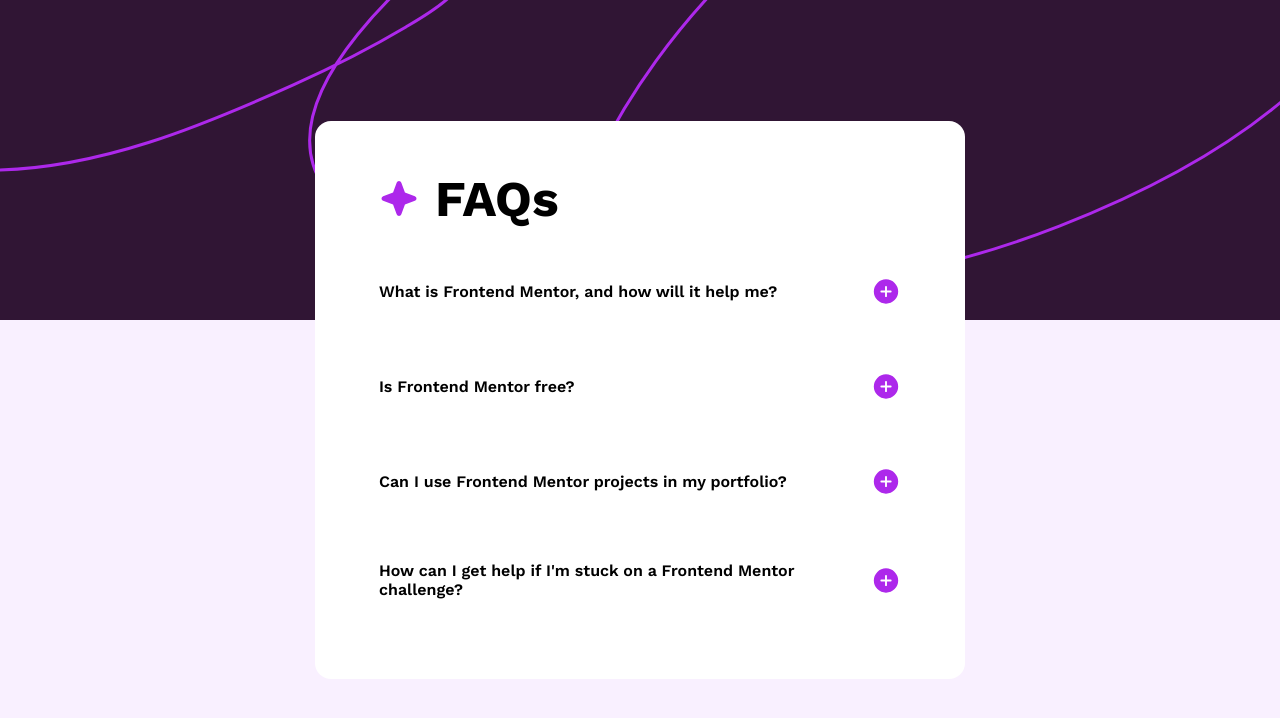
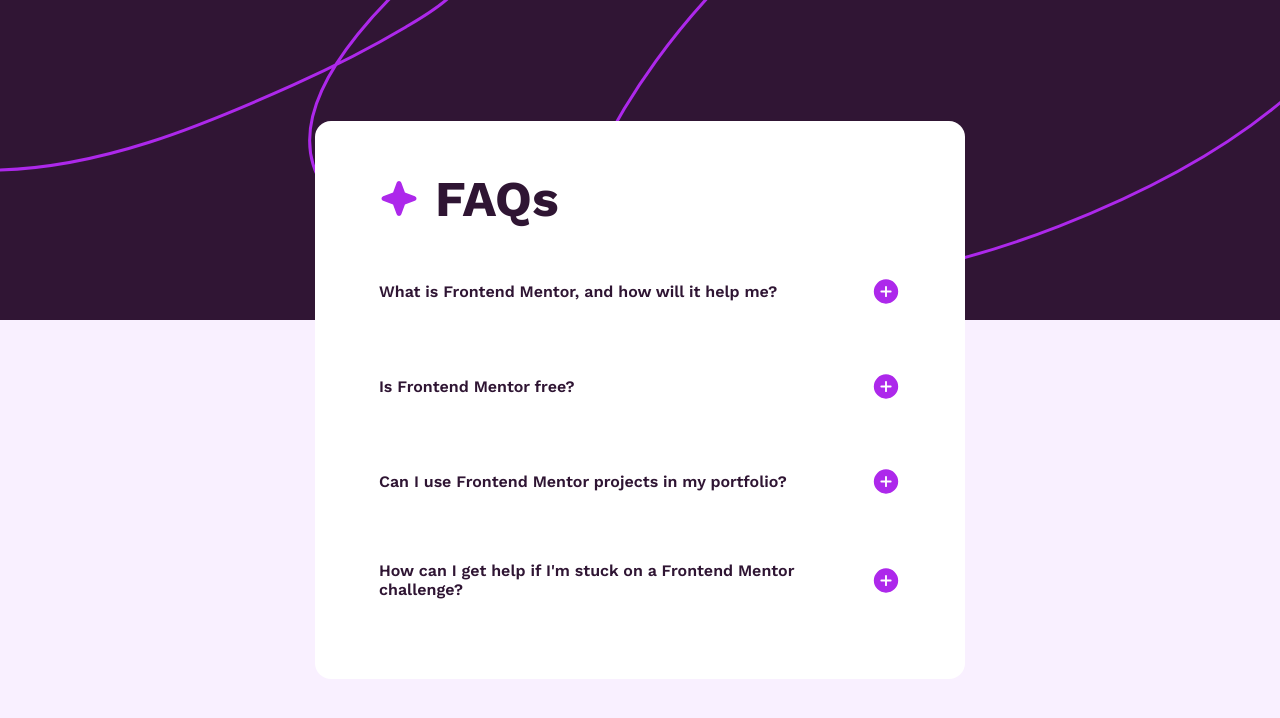
Before and after one commit to Abdullahi-abdiaziz/faq-accordion, a plain HTML site: page index.html in a window 1280 px wide. Drawn offline with nearby package versions, Linux system fonts and the light colour scheme.

Commit message:
update the header color

```diff
--- a/style.css
+++ b/style.css
@@ -68,12 +68,14 @@ a {
 h1 {
   font-size: 50px;
   font-weight: 700;
+  color: var(--purple);
 }
 
 h3 {
   font-size: 16px;
   font-weight: 600;
   transition: 0.3s;
+  color: var(--purple);
 }
 
 h3:hover {
```
